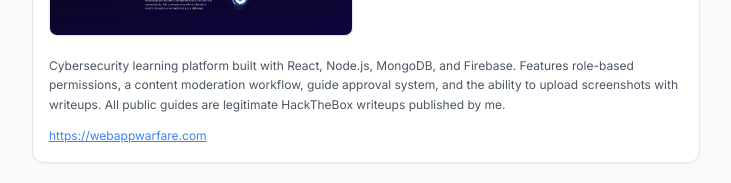
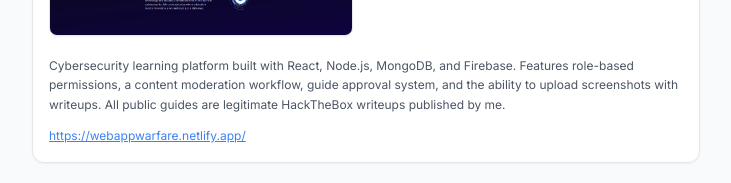
Before and after one commit to LoganGibler/Portfolio, a React (Vite) app: page / in a window 1280 px wide. Shown: the part 3140-3323 px from the top of the page, without its empty margins (274-1005 px from the left). Built offline with nearby package versions, Linux system fonts and the light colour scheme.

Commit message:
url change since DNS expired for webappwarfare.com.

```diff
--- a/src/components/Projects.jsx
+++ b/src/components/Projects.jsx
@@ -148,9 +148,9 @@ const Projects = () => {
           subtitle="HackTheBox Guide Platform"
           date="Nov 2023"
           imageUrl={WAWimage}
-          imageHref="https://webappwarfare.com"
+          imageHref="https://webappwarfare.netlify.app/"
           description="Cybersecurity learning platform built with React, Node.js, MongoDB, and Firebase. Features role-based permissions, a content moderation workflow, guide approval system, and the ability to upload screenshots with writeups. All public guides are legitimate HackTheBox writeups published by me."
-          links={[{ href: "https://webappwarfare.com" }]}
+          links={[{ href: "https://webappwarfare.netlify.app/" }]}
         />
 
         <ProjectCard
```
